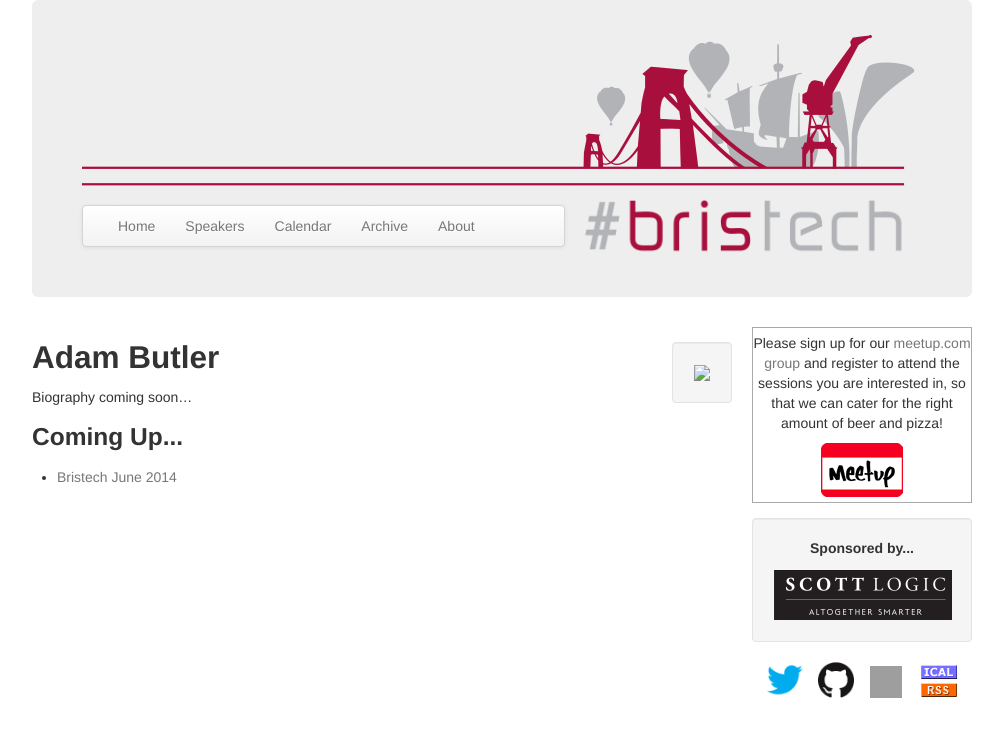
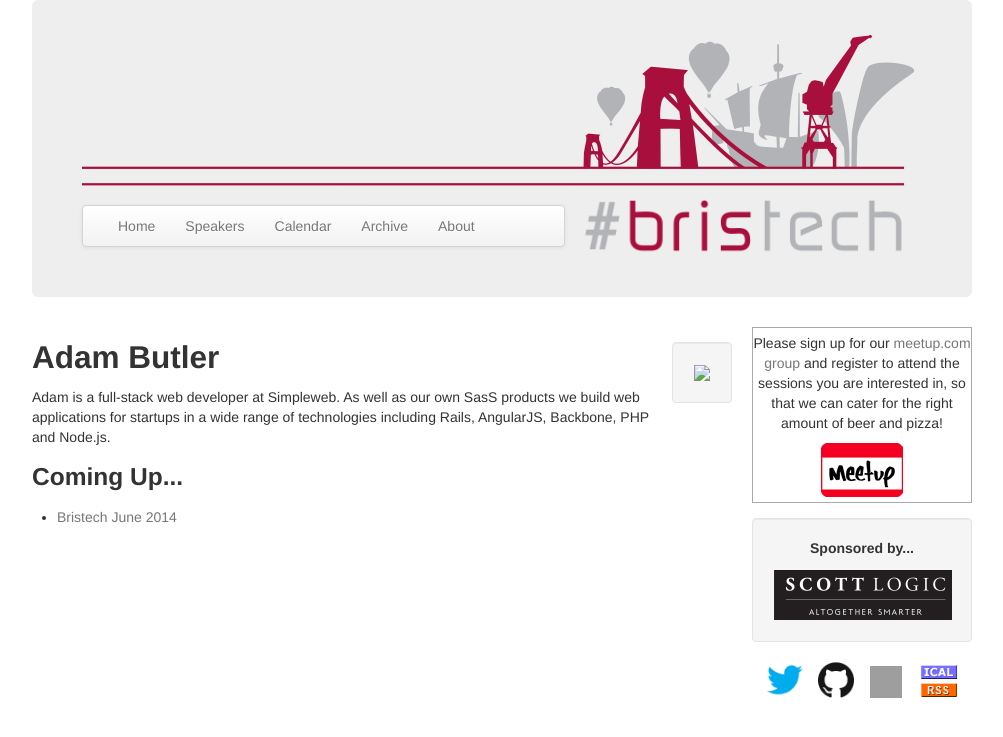
Before and after one commit to bris-tech/bris-tech.github.io, a Jekyll site: the page built from speakers/_posts/2000-01-01-adam-butler.md, in a window 1280 px wide. Shown: the top 737 px of the page, without its empty margins (138-1141 px from the left). Built offline with Jekyll 4.4.1, drawn with Linux system fonts in a browser that asks for light colours; grey boxes are pictures that could not be loaded.

Commit message:
Add Adam Butler's biog

```diff
--- a/speakers/_posts/2000-01-01-adam-butler.md
+++ b/speakers/_posts/2000-01-01-adam-butler.md
@@ -6,4 +6,6 @@ categories: speakers
 permalink: /speakers/adam-butler.html
 ---
 
-Biography coming soon...
+Adam is a full-stack web developer at Simpleweb. As well as our own SasS
+products we build web applications for startups in a wide range of technologies
+including Rails, AngularJS, Backbone, PHP and Node.js.
```
